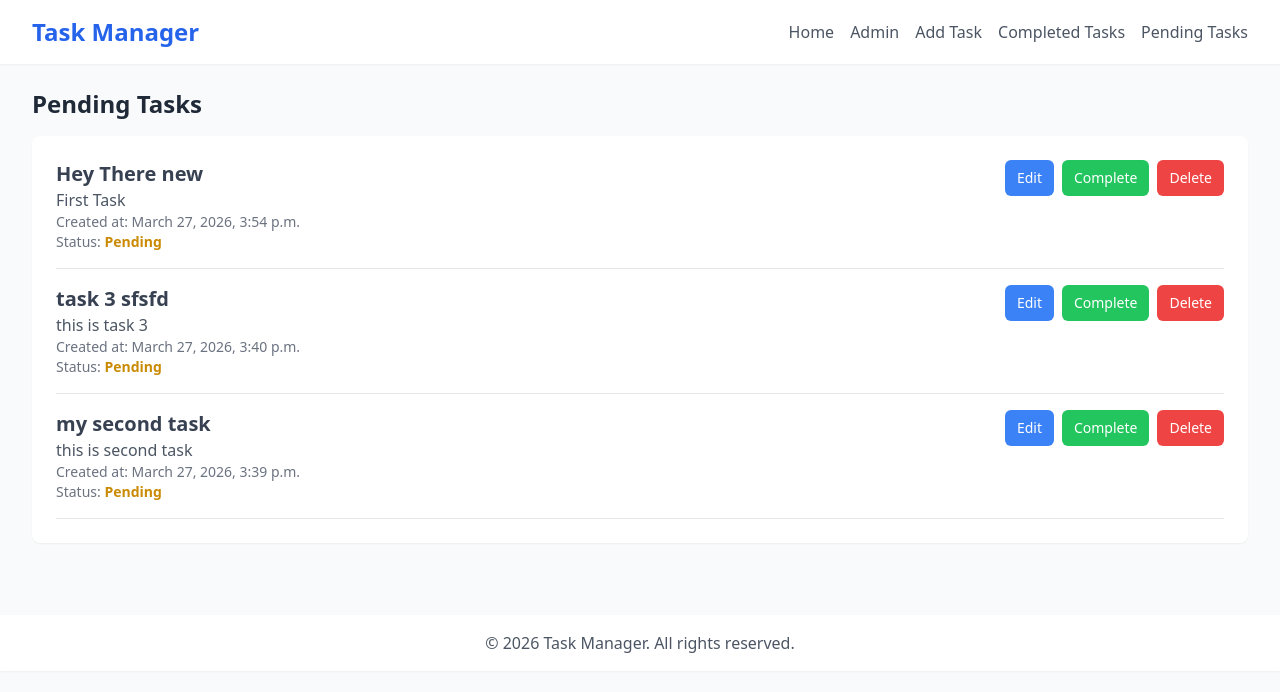
After one commit to abuhanif27/taskmanager, a Django app: page /tasks/pending/ in a window 1280 px wide. The commit adds this page. Shown: the top 692 px of the page. Run offline with Django 5.2, Linux system fonts and the light colour scheme; data comes from the database, SQL or seed files in the repository; both versions use the stored data as it was after the commit; some libraries are stand-ins or nearby versions.

Commit message:
Add completed and pending tasks views, templates, and update URLs

```diff
--- a/task/templates/task/base.html
+++ b/task/templates/task/base.html
@@ -17,6 +17,8 @@
                     <a href="{% url 'task_list' %}" class="text-gray-600 hover:text-gray-900">Home</a>
                     <a href="{% url 'admin:index' %}" class="text-gray-600 hover:text-gray-900">Admin</a>
                     <a href="{% url 'add_task' %}" class="text-gray-600 hover:text-gray-900">Add Task</a>
+                    <a href="{% url 'completed_tasks' %}" class="text-gray-600 hover:text-gray-900">Completed Tasks</a>
+                    <a href="{% url 'pending_tasks' %}" class="text-gray-600 hover:text-gray-900">Pending Tasks</a>
 
                 </div>
             </div>
--- /dev/null
+++ b/task/templates/task/pending_task.html
@@ -0,0 +1,37 @@
+{% extends 'task/base.html' %}
+
+{% block title %}Pending Tasks{% endblock %}
+
+{% block content %}
+    <h2 class="text-2xl font-semibold text-gray-800 mb-4">Pending Tasks</h2>
+    <div class="bg-white shadow-sm rounded-lg p-6">
+        {% if tasks %}
+            <ul class="space-y-4">
+                {% for task in tasks %}
+                    <li class="border-b pb-4 {% if task.completed %}opacity-50{% endif %}">
+                        <div class="flex items-start justify-between gap-4">
+                            <div class="flex-1">
+                                <h3 class="text-xl font-bold text-gray-700 {% if task.completed %}line-through text-gray-500{% endif %}">{{ task.title }}</h3>
+                                <p class="text-gray-600 {% if task.completed %}line-through text-gray-400{% endif %}">{{ task.description }}</p>
+                                <p class="text-sm text-gray-500">Created at: {{ task.created_at }}</p>
+                                <p class="text-sm text-gray-500">Status: <span class="font-semibold {% if task.completed %}text-green-600{% else %}text-yellow-600{% endif %}">{% if task.completed %}Completed{% else %}Pending{% endif %}</span></p>
+                            </div>
+                            <div class="flex gap-2">
+                                <a href="{% url 'edit_task' task.id %}" class="px-3 py-2 bg-blue-500 hover:bg-blue-600 text-white text-sm rounded-md transition">Edit</a>
+                                <form method="post" action="{% url 'task_toggle_complete' task.id %}" class="inline">
+                                    {% csrf_token %}
+                                    <button type="submit" class="px-3 py-2 {% if task.completed %}bg-gray-500 hover:bg-gray-600{% else %}bg-green-500 hover:bg-green-600{% endif %} text-white text-sm rounded-md transition">
+                                        {% if task.completed %}Undo{% else %}Complete{% endif %}
+                                    </button>
+                                </form>
+                                <a href="{% url 'delete_task' task.id %}" class="px-3 py-2 bg-red-500 hover:bg-red-600 text-white text-sm rounded-md transition">Delete</a>
+                            </div>
+                        </div>
+                    </li>
+                {% endfor %}
+            </ul>
+        {% else %}
+            <p class="text-gray-600">No tasks found.</p>
+        {% endif %}
+    </div>
+{% endblock %}
--- a/task/urls.py
+++ b/task/urls.py
@@ -7,4 +7,6 @@ urlpatterns = [
     path('tasks/edit/<int:task_id>/', views.edit_task, name='edit_task'),
     path('tasks/toggle/<int:task_id>/', views.task_toggle_complete, name='task_toggle_complete'),
     path('tasks/delete/<int:task_id>/', views.delete_task, name='delete_task'),
+    path('tasks/completed/', views.completed_tasks, name='completed_tasks'),
+    path('tasks/pending/', views.pending_tasks, name='pending_tasks'),
 ]
--- a/task/views.py
+++ b/task/views.py
@@ -43,3 +43,13 @@ def delete_task(request, task_id):
         return redirect(reverse('task_list'))
 
     return render(request, 'task/delete_task.html', {'task': task})
+
+
+def completed_tasks(request):
+    tasks = models.Task.objects.filter(completed=True).order_by('-created_at')
+    return render(request, 'task/completed_task.html', {'tasks': tasks})
+
+
+def pending_tasks(request):
+    tasks = models.Task.objects.filter(completed=False).order_by('-created_at')
+    return render(request, 'task/pending_task.html', {'tasks': tasks})
```
Also changed, not shown: task/templates/task/completed_task.html (added, +37 -0 lines), db.sqlite3.
